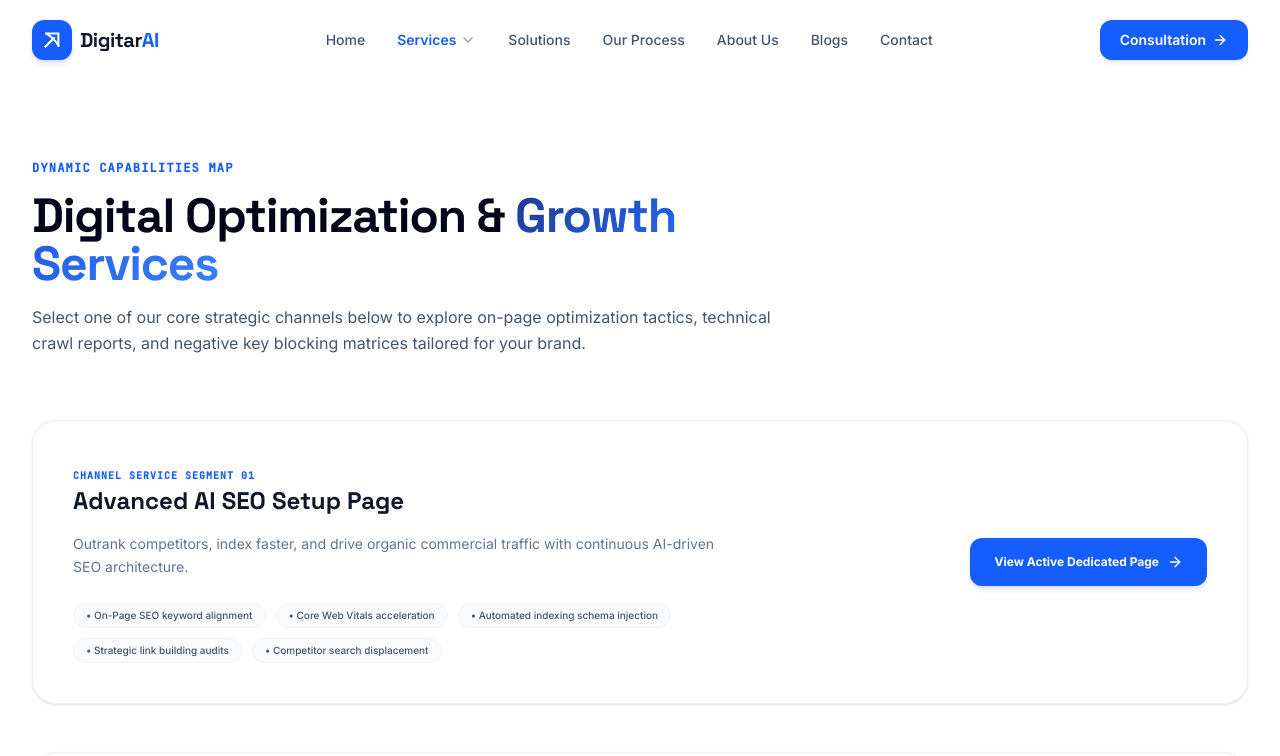
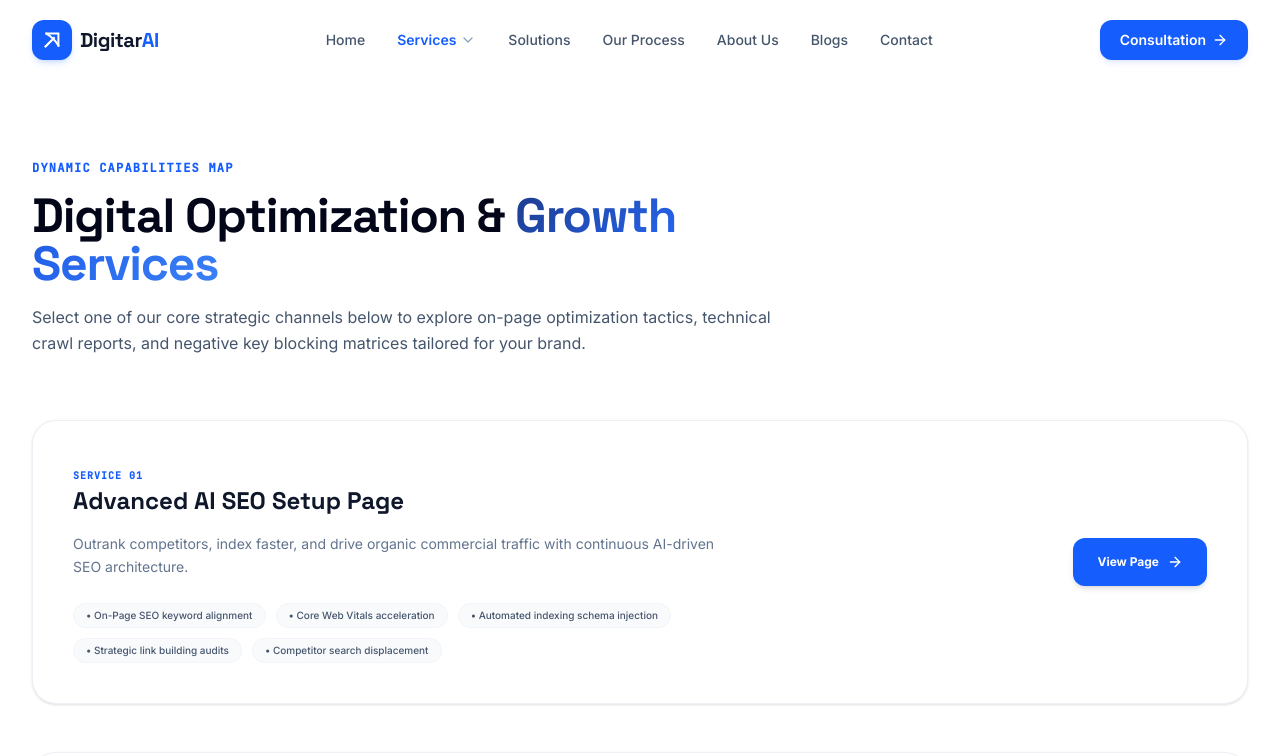
Before and after one commit to laxmankodadala1/digitarai, a React (Vite) app in the folder digitarai/: page /services in a window 1280 px wide. Shown: the top 756 px of the page. Built offline with nearby package versions, Linux system fonts and the light colour scheme.

Commit message:
Update Services.tsx

```diff
--- a/digitarai/src/pages/Services.tsx
+++ b/digitarai/src/pages/Services.tsx
@@ -220,6 +220,7 @@ export default function Services() {
       <SeoHead
         title="Enterprise Marketing & SEO Custom Services Catalog"
         description="Comprehensive analysis of DigitarAI technical marketing categories including SEO, SMM, and PPC setups designed for massive commercial growths."
+        keywords="digitarai, ai seo, seo services, smm services, website ranking, ppc, search engine optimization, orm services, ads, geo, social media, advanced seo"
         breadcrumbs={[
           { name: "Home", url: "/" },
           { name: "Services", url: "/services" },
@@ -246,7 +247,7 @@ export default function Services() {
               className="bg-white border border-slate-200/60 rounded-3xl p-6 lg:p-10 shadow-sm hover:shadow-md transition grid grid-cols-1 lg:grid-cols-12 gap-8 items-center"
             >
               <div className="lg:col-span-8 space-y-4">
-                <span className="text-[10px] text-blue-600 font-bold font-mono tracking-widest uppercase">Channel Service Segment 0{idx + 1}</span>
+                <span className="text-[10px] text-blue-600 font-bold font-mono tracking-widest uppercase">Service 0{idx + 1}</span>
                 <h3 className="text-xl sm:text-2xl font-bold text-slate-900 font-display">{s.name} Setup Page</h3>
                 <p className="text-xs sm:text-sm text-slate-500 leading-relaxed max-w-2xl">{s.shortDesc}</p>
 
@@ -266,7 +267,7 @@ export default function Services() {
                   to={`/services/${s.slug}`}
                   className="bg-blue-600 hover:bg-blue-700 text-white text-xs font-bold px-6 py-4 rounded-xl transition shadow-md w-full sm:w-auto inline-flex items-center justify-center gap-2 group"
                 >
-                  View Active Dedicated Page <ArrowRight className="w-4 h-4 group-hover:translate-x-1 transition-transform" />
+                  View Page <ArrowRight className="w-4 h-4 group-hover:translate-x-1 transition-transform" />
                 </Link>
               </div>
             </div>
```
